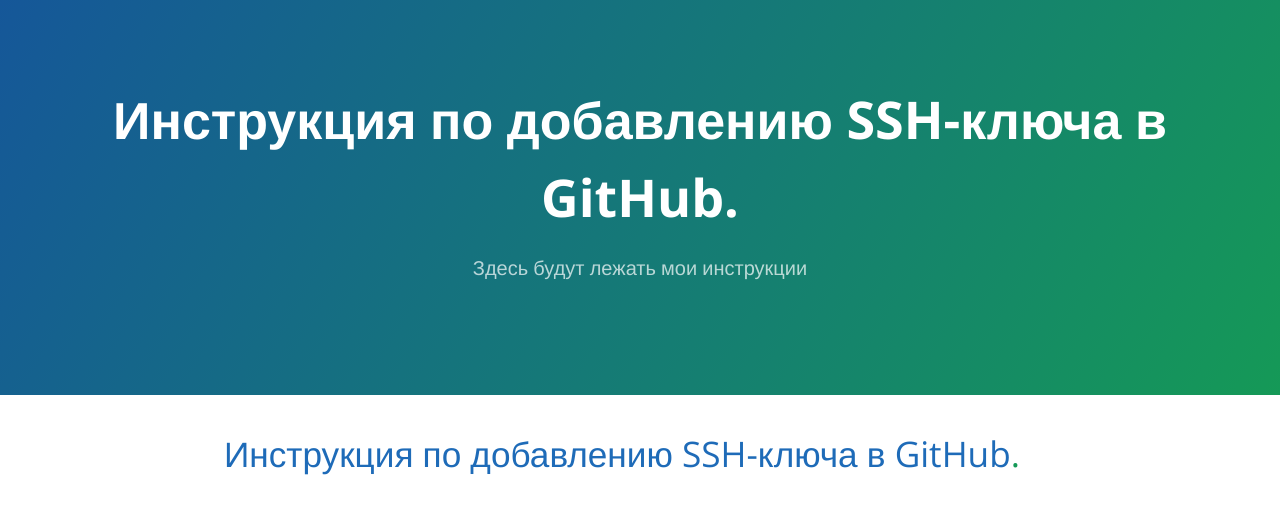
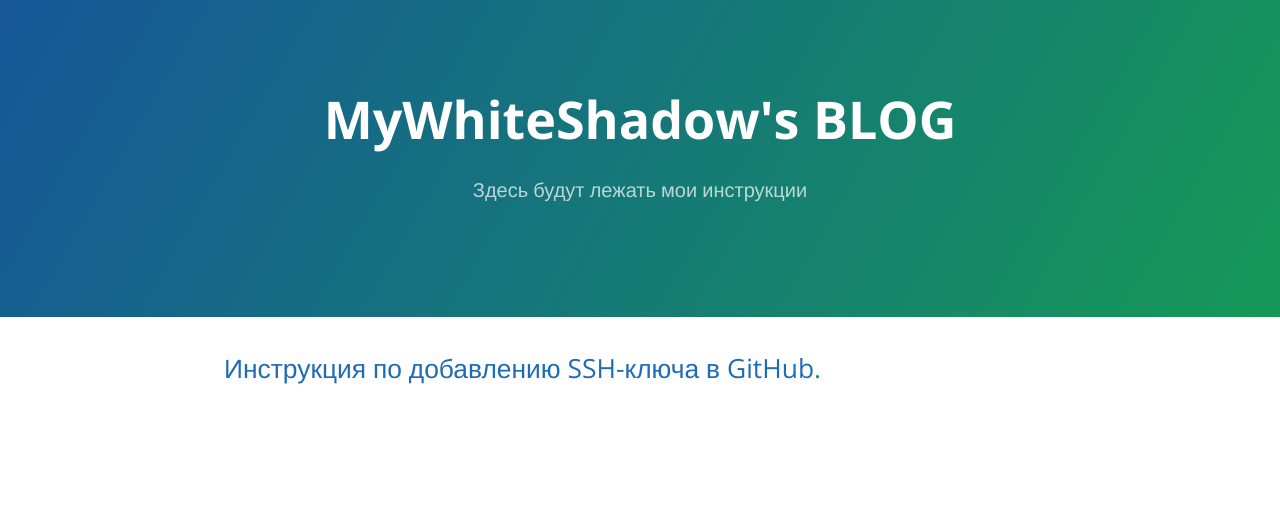
Before and after one commit to MyWhiteShadow/MyWhiteShadow.github.io, a Jekyll site: the page built from index.md, in a window 1280 px wide. Shown: the top 514 px of the page. Built offline with Jekyll 4.4.1, drawn with Linux system fonts in a browser that asks for light colours; our own code applies the rules of GitHub Pages for plain Markdown files.

Commit message:
правки оформления

```diff
--- a/index.md
+++ b/index.md
@@ -1,5 +1,6 @@
 ---
 layout: default
+title: MyWhiteShadow's BLOG
 ---
 
-# [Инструкция по добавлению SSH-ключа в GitHub](./GithubSSHIntegration.html).
+## [Инструкция по добавлению SSH-ключа в GitHub](./GithubSSHIntegration.html).
```
